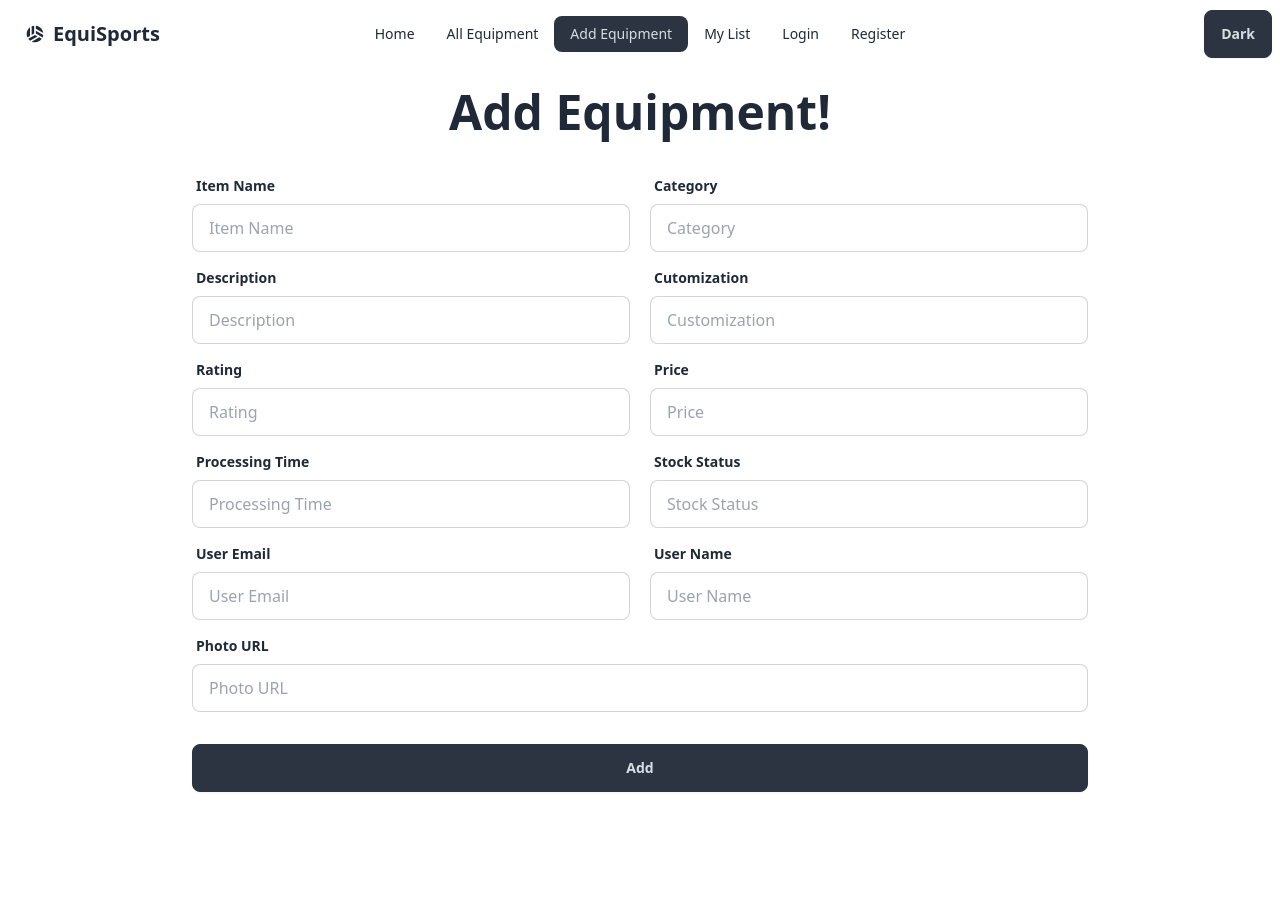
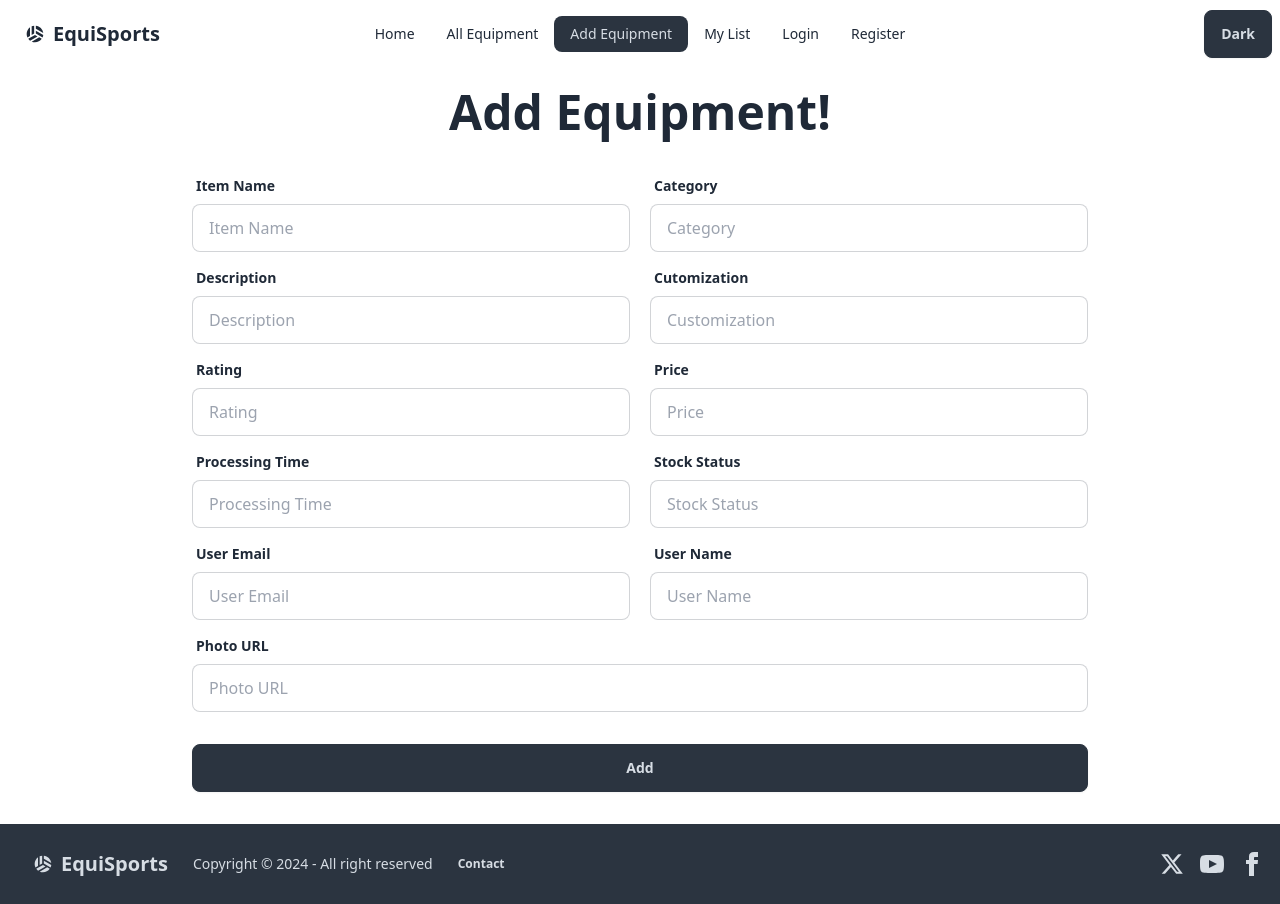
Before and after one commit to mahirasef09/EquiSports, a React (Vite) app: page /addequipment in a window 1280 px wide. Before the commit the page ends 824 px from the top, so only its background shows below. Built offline with nearby package versions, Linux system fonts and the light colour scheme.

Commit message:
Footer section design done

```diff
--- a/src/Components/Footer.jsx
+++ b/src/Components/Footer.jsx
@@ -1,8 +1,43 @@
+import { FaXTwitter } from "react-icons/fa6";
+import { MdSportsVolleyball } from "react-icons/md";
 
 const Footer = () => {
     return (
         <div>
-
+            <footer className="footer bg-neutral text-neutral-content items-center p-4">
+                <aside className="grid-flow-col items-center">
+                    <a className="btn btn-ghost text-xl"><MdSportsVolleyball />EquiSports</a>
+                    <p>Copyright © {new Date().getFullYear()} - All right reserved</p>
+                    <a className="btn btn-ghost text-xs">Contact</a>
+                </aside>
+                <nav className="grid-flow-col gap-4 md:place-self-center md:justify-self-end">
+                    <a>
+                        <FaXTwitter className="text-2xl"></FaXTwitter>
+                    </a>
+                    <a>
+                        <svg
+                            xmlns="http://www.w3.org/2000/svg"
+                            width="24"
+                            height="24"
+                            viewBox="0 0 24 24"
+                            className="fill-current">
+                            <path
+                                d="M19.615 3.184c-3.604-.246-11.631-.245-15.23 0-3.897.266-4.356 2.62-4.385 8.816.029 6.185.484 8.549 4.385 8.816 3.6.245 11.626.246 15.23 0 3.897-.266 4.356-2.62 4.385-8.816-.029-6.185-.484-8.549-4.385-8.816zm-10.615 12.816v-8l8 3.993-8 4.007z"></path>
+                        </svg>
+                    </a>
+                    <a>
+                        <svg
+                            xmlns="http://www.w3.org/2000/svg"
+                            width="24"
+                            height="24"
+                            viewBox="0 0 24 24"
+                            className="fill-current">
+                            <path
+                                d="M9 8h-3v4h3v12h5v-12h3.642l.358-4h-4v-1.667c0-.955.192-1.333 1.115-1.333h2.885v-5h-3.808c-3.596 0-5.192 1.583-5.192 4.615v3.385z"></path>
+                        </svg>
+                    </a>
+                </nav>
+            </footer>
         </div>
     );
 };
```
